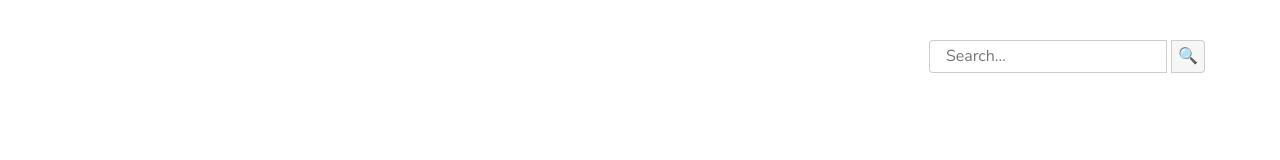
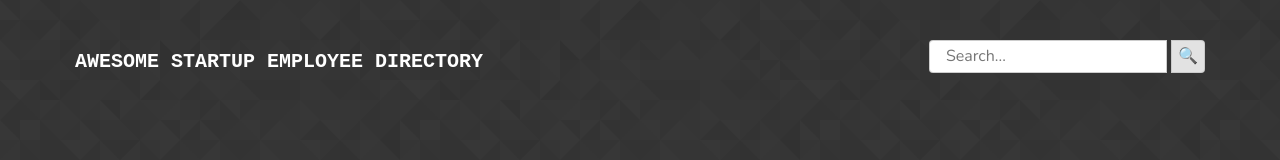
Before and after one commit to OmarGon82/Public-API-Request, a plain HTML site: page index.html in a window 1280 px wide. Drawn offline with nearby package versions, Linux system fonts and the light colour scheme; the site is published under a folder, as on GitHub Pages, so addresses that start at the root find nothing; no server answers.

Commit message:
fixed mozilla, opera display issues

```diff
--- a/css/styles.css
+++ b/css/styles.css
@@ -16,7 +16,7 @@ html, body {
 body {
     font-family: "Nunito", sans-serif;
     text-align: center;
-    background-image: url('/img/prism.png');
+    background-image: url('../img/prism.png');
 
 }
 
```
